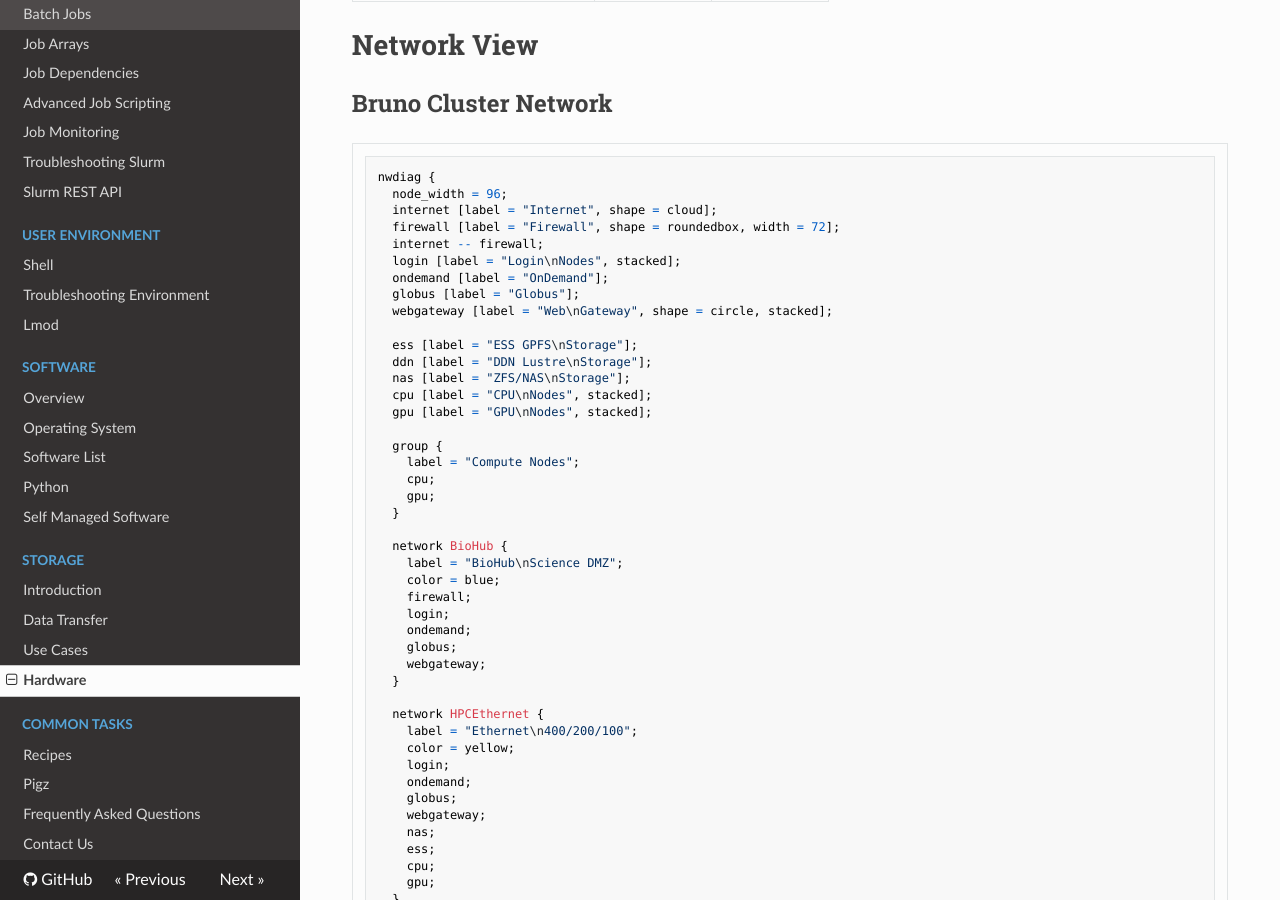
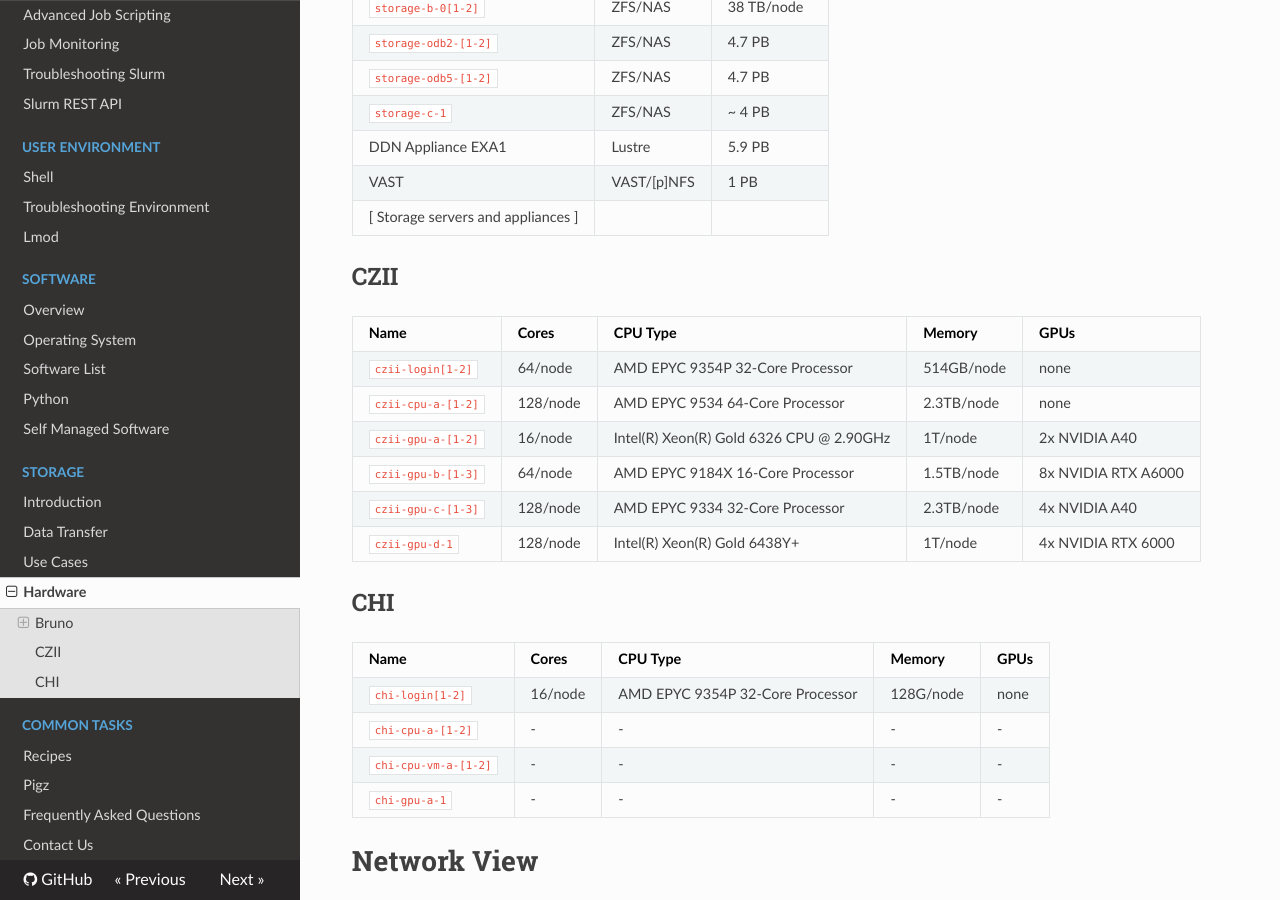
Before and after one commit to biohub-hpc/hpcuserguide, an MkDocs documentation site: the page built from docs/hardware/overview.md, in a window 1280 px wide and 900 px high, scrolled down 1809 px. Built offline with MkDocs 1.6.1, drawn with Linux system fonts in a browser that asks for light colours; nearby versions of some CDN libraries; some of the changed text lies outside the part shown.

Commit message:
update hardware specs for CZII and CHI

```diff
--- a/docs/hardware/overview.md
+++ b/docs/hardware/overview.md
@@ -2,8 +2,9 @@
 title: Bruno Infrastructure
 description: Description/listing of what resources are currently in Bruno
 ---
-# Nodes
+# Hardware
 
+## Bruno
 | Name              | Cores     | CPU Type | Memory      | TmpFS    | GPUs                | GPU Type |
 | ----------------- | --------: | :------: | ----------: | -------: | ------------------: | :------: |
 |`login-[01-02]`    |  128/node |  AMD Epyc 7003   | 1 TB/node   | 4 TB     | none                | N/A      |
@@ -36,7 +37,7 @@ description: Description/listing of what resources are currently in Bruno
 
 <hr>
 
-# GPU Summary
+### GPU Summary
 
 | GPU Type       | Bruno Total            |
 | :------------: | :--------------------: |
@@ -60,6 +61,28 @@ description: Description/listing of what resources are currently in Bruno
 | DDN Appliance EXA1   | Lustre       | 5.9 PB      |
 | VAST             | VAST/\[p]NFS | 1 PB        |
 [ Storage servers and appliances ]
+
+## CZII
+
+| Name               | Cores      | CPU Type                                     | Memory      | GPUs                 |
+|--------------------|-----------|----------------------------------------------|------------|----------------------|
+| `czii-login[1-2]`  | 64/node   | AMD EPYC 9354P 32-Core Processor            | 514GB/node | none                 |
+| `czii-cpu-a-[1-2]` | 128/node  | AMD EPYC 9534 64-Core Processor             | 2.3TB/node | none                 |
+| `czii-gpu-a-[1-2]` | 16/node   | Intel(R) Xeon(R) Gold 6326 CPU @ 2.90GHz    | 1T/node    | 2x NVIDIA A40        |
+| `czii-gpu-b-[1-3]` | 64/node   | AMD EPYC 9184X 16-Core Processor            | 1.5TB/node | 8x NVIDIA RTX A6000  |
+| `czii-gpu-c-[1-3]` | 128/node  | AMD EPYC 9334 32-Core Processor             | 2.3TB/node | 4x NVIDIA A40        |
+| `czii-gpu-d-1`     | 128/node  | Intel(R) Xeon(R) Gold 6438Y+                | 1T/node    | 4x NVIDIA RTX 6000   |
+
+## CHI
+
+
+| Name               | Cores   | CPU Type                         | Memory    | GPUs |
+|--------------------|---------|----------------------------------|-----------|------|
+| `chi-login[1-2]`   | 16/node | AMD EPYC 9354P 32-Core Processor | 128G/node | none |
+| `chi-cpu-a-[1-2]`  | -       | -                                | -         | -    |
+| `chi-cpu-vm-a-[1-2]` | -       | -                                | -         | -    |
+| `chi-gpu-a-1` | -       | -                                | -         | -    |
+
 
 # Network View
 
```
Also changed, not shown: other parts of docs/hardware/overview.md (+3 -3 lines).
